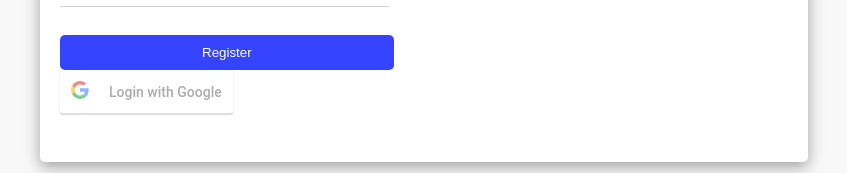
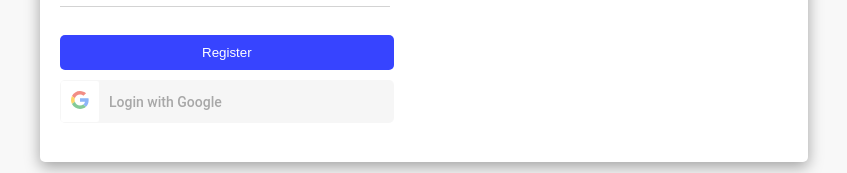
Before and after one commit to DennisRono/auth-sys, a React (Create React App) app: page / in a window 1280 px wide. Shown: the part 488-661 px from the top of the page, without its empty margins (216-1063 px from the left). Built offline with nearby package versions, Linux system fonts and the light colour scheme.

Commit message:
progress

```diff
--- a/src/App.jsx
+++ b/src/App.jsx
@@ -53,6 +53,7 @@ export class App extends Component {
                           <input type="submit" className="submit-btn" value="Register" name="submit"/>
                       </form>
                       <GoogleLogin
+                        className="google-login"
                         clientId="19488264174-ph00unj3grek6shl3sq5euc9ru0fq2l0.apps.googleusercontent.com"
                         buttonText="Login with Google"
                         onSuccess={this.responseGoogle}
--- a/src/css/auth.css
+++ b/src/css/auth.css
@@ -62,6 +62,21 @@ body {
   margin-top: 10px;
   color: #fff;
   border-radius: 5px;
+}
+
+.authWrapper .authContainer .authFlex .authPlay .authReg .authRegFlex .authRegForm .google-login {
+  display: block;
+  outline: none;
+  background-color: #f1f1f1 !important;
+  width: 97%;
+  cursor: pointer;
+  border: none;
+  padding: 10px 20px;
+  margin-top: 10px;
+  color: #fff;
+  border-radius: 5px !important;
+  -webkit-box-shadow: none !important;
+          box-shadow: none !important;
 }
 
 .authWrapper .authContainer .authFlex .authPlay .authReg .authRegFlex .authRegForm .login {
--- a/src/scss/auth.scss
+++ b/src/scss/auth.scss
@@ -49,6 +49,19 @@ body{
                                     color: #fff;
                                     border-radius: 5px;
                                 }
+                            }
+                            .google-login{
+                                display: block;
+                                outline: none;
+                                background-color: rgb(241, 241, 241) !important;
+                                width: 97%;
+                                cursor: pointer;
+                                border: none;
+                                padding: 10px 20px;
+                                margin-top: 10px;
+                                color: #fff;
+                                border-radius: 5px !important;
+                                box-shadow: none !important;
                             }
                             .login{
                                 display: block;
```
Also changed, not shown: cron-logs.json (+1 -1 lines), 1 other file (tests, documents, lock files or other folders).
